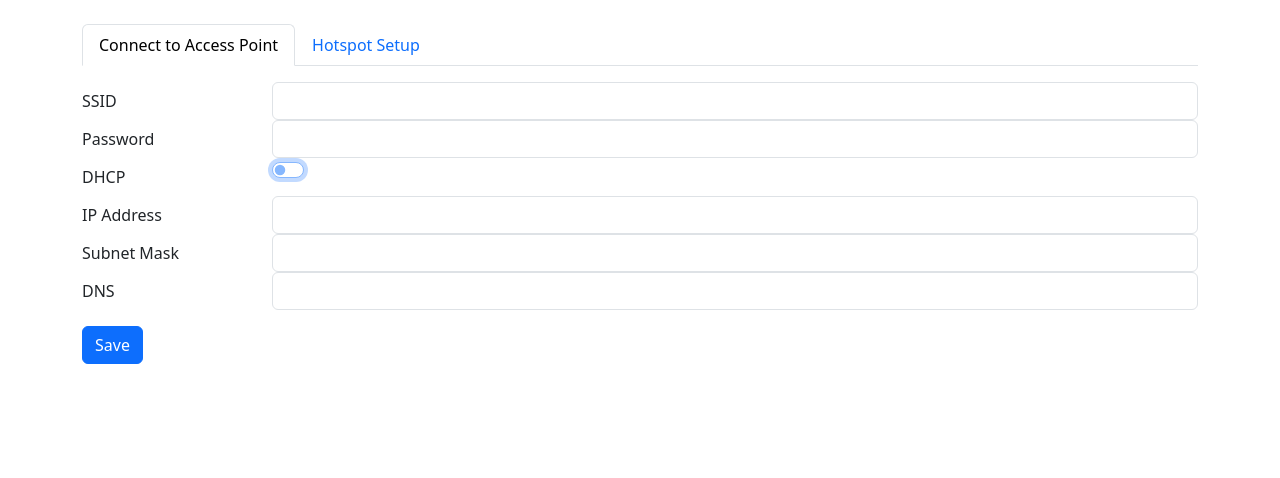
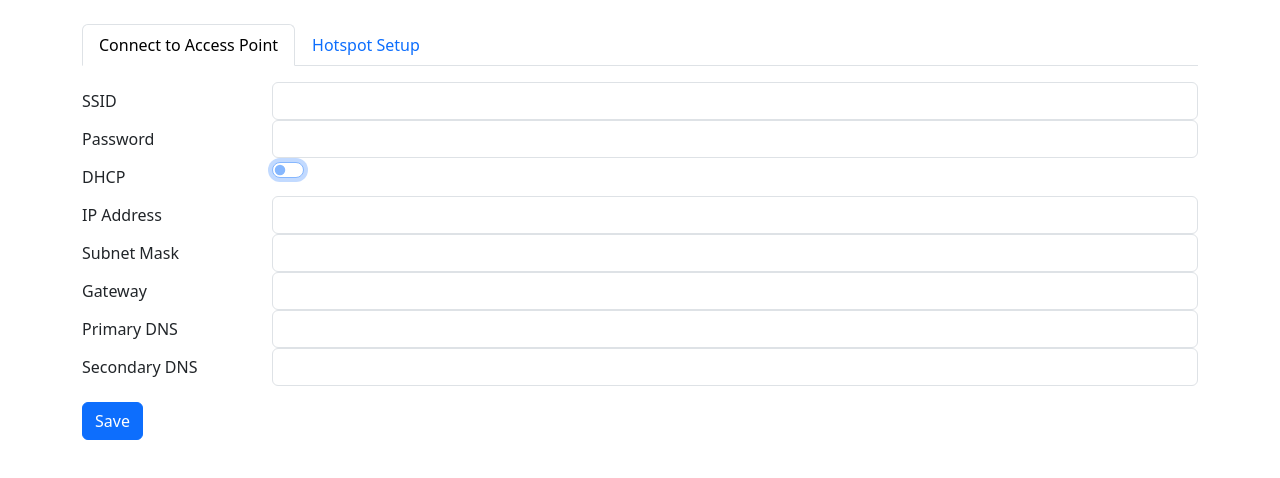
Before and after one commit to Superstar-walnut-garden/intelligarden-web-app, a React (Vite) app: page /WifiSettings in a window 1280 px wide. Both pictures are taken after a click on the checkbox "DHCP". Shown: the top 478 px of the page. Built offline with nearby package versions, Linux system fonts and the light colour scheme; no server answers.

Commit message:
fixed wifi parameters

```diff
--- a/src/Components/WifiConfigForm.tsx
+++ b/src/Components/WifiConfigForm.tsx
@@ -9,7 +9,9 @@ interface WifiState {
   dhcpEnabled: boolean;
   ip?: string;
   subnet?: string;
-  dns?: string;
+  gateway?: string;
+  primaryDNS?: string;
+  secondaryDNS?: string;
 }
 
 const WifiConfigForm: React.FC = () => {
@@ -37,8 +39,10 @@ const WifiConfigForm: React.FC = () => {
       password: wifiState.password,
       dhcpEnabled,
       ip: dhcpEnabled ? '' : wifiState.ip,
+      gateway: dhcpEnabled ? '' : wifiState.gateway,
       subnet: dhcpEnabled ? '' : wifiState.subnet,
-      dns: dhcpEnabled ? '' : wifiState.dns,
+      primaryDNS: dhcpEnabled ? '' : wifiState.primaryDNS,
+      secondaryDNS: dhcpEnabled ? '' : wifiState.secondaryDNS
     };
 
     console.log('Payload:', payload); // Debugging line
@@ -106,13 +110,33 @@ const WifiConfigForm: React.FC = () => {
               />
             </Col>
           </Form.Group>
-          <Form.Group as={Row} controlId="formDns">
-            <Form.Label column sm={2}>DNS</Form.Label>
+          <Form.Group as={Row} controlId="formGateway">
+            <Form.Label column sm={2}>Gateway</Form.Label>
             <Col sm={10}>
               <Form.Control
                 type="text"
-                value={wifiState.dns || ''}
-                onChange={(e) => setWifiState({ ...wifiState, dns: e.target.value })}
+                value={wifiState.gateway || ''}
+                onChange={(e) => setWifiState({ ...wifiState, gateway: e.target.value })}
+              />
+            </Col>
+          </Form.Group>
+          <Form.Group as={Row} controlId="formPrimaryDNS">
+            <Form.Label column sm={2}>Primary DNS</Form.Label>
+            <Col sm={10}>
+              <Form.Control
+                type="text"
+                value={wifiState.primaryDNS || ''}
+                onChange={(e) => setWifiState({ ...wifiState, primaryDNS: e.target.value })}
+              />
+            </Col>
+          </Form.Group>
+          <Form.Group as={Row} controlId="formSecondaryDNS">
+            <Form.Label column sm={2}>Secondary DNS</Form.Label>
+            <Col sm={10}>
+              <Form.Control
+                type="text"
+                value={wifiState.secondaryDNS || ''}
+                onChange={(e) => setWifiState({ ...wifiState, secondaryDNS: e.target.value })}
               />
             </Col>
           </Form.Group>
```
